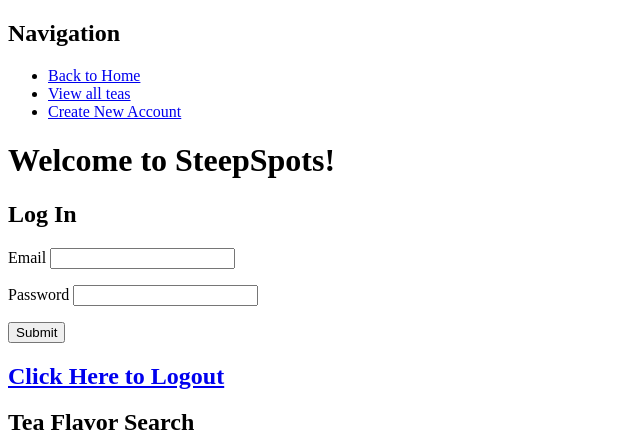
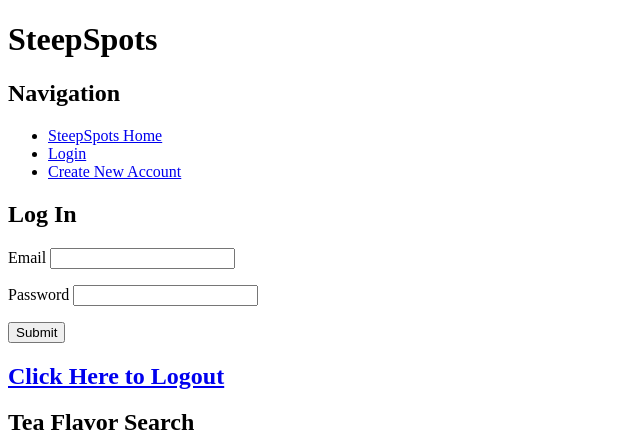
Before and after one commit to elangley12/steepspots, a Flask app: page / in a window 1280 px wide. Shown: the top 434 px of the page, without its empty margins (0-640 px from the left). Run offline with Flask 2, Linux system fonts and the light colour scheme; data that the repository does not hold is empty.

Commit message:
updates to navigation menu

```diff
--- a/server.py
+++ b/server.py
@@ -105,7 +105,7 @@ def logout_user():
 def show_user_profile():
     """Render user's profile."""
 
-    # display favorited teas by creating a crud op to find user's favorite teas
+    # TODO - display favorited teas by creating a crud op to find user's favorite teas
     # what about a back button to get to results after favoriting?
 
     return render_template("userprofile.html")
--- a/templates/base.html
+++ b/templates/base.html
@@ -10,11 +10,14 @@
     {% block head %}{% endblock %}
   </head>
   <body>
+    <h1>SteepSpots</h1>
+
     <h2>Navigation</h2>
     <ul>
-      <li><a href="/">Back to Home</a></li>
-      <li><a href="/teas">View all teas</a></li>
-      <li><a href="/create-account">Create New Account</a></li>
+      <li><a href="/"> SteepSpots Home </a></li>
+      <li><a href="/teas"> Login </a></li>
+      <li><a href="/create-account"> Create New Account </a></li>
+      <!-- <li><a href="/teas">View all teas</a></li> -->
     </ul>
 
     {% for msg in get_flashed_messages() %}
--- a/templates/homepage.html
+++ b/templates/homepage.html
@@ -2,7 +2,6 @@
 {% block title %}SteepSpots Home{% endblock %}
 
 {% block body %}
-  <h1>Welcome to SteepSpots!</h1>
 
   <h2>Log In</h2>
   <form action="/login" method="POST">
--- a/templates/userprofile.html
+++ b/templates/userprofile.html
@@ -2,9 +2,6 @@
 {% block title %}{{ session["user"] }}{% endblock %}
 
 {% block body %}
-  <h1>Welcome to SteepSpots!</h1>
-
-
 
   <a href="/logout"><h2>Click Here to Logout</h2></a>
 
```
Also changed, not shown: templates/sign-in.html (added).
